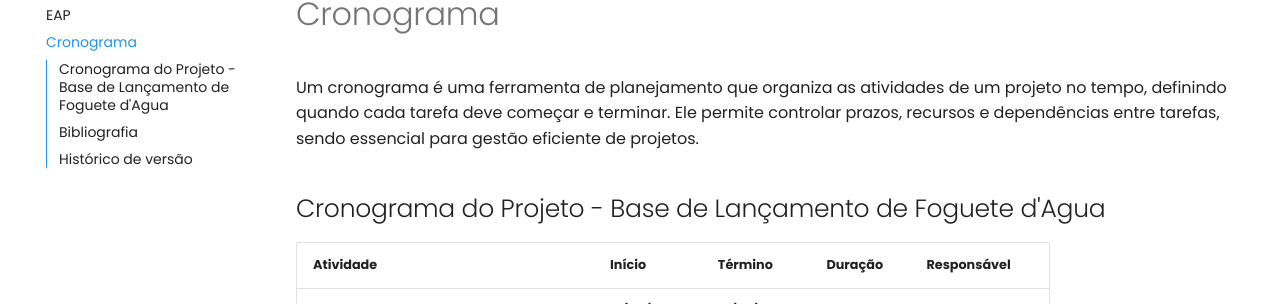
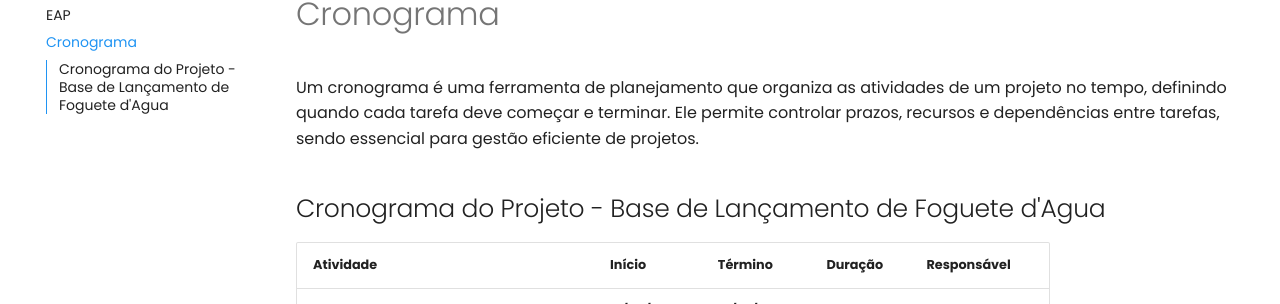
Before and after one commit to vitorfleonardo/ESP32-Rocket-Telemetry, an MkDocs documentation site: the page built from docs/planejamento/cronograma.md, in a window 1280 px wide. Shown: the part 198-502 px from the top of the page. Built offline with MkDocs 1.6.1 and Material for MkDocs 9.7.7, drawn with Linux system fonts in a browser that asks for light colours; comment, search, counter and statistics services are not loaded.

Commit message:
docs: adição do cronograma do projeto

```diff
--- a/docs/planejamento/cronograma.md
+++ b/docs/planejamento/cronograma.md
@@ -68,9 +68,7 @@
 | Backup e repositório                             | 09/07/2025   | 16/07/2025  | 8 dias  | Todos               |
 | Feedback e retrospectiva                         | 16/07/2025   | 16/07/2025  | 1 dia   | Todos               |
 
-
-
-## Bibliografia
+# Bibliografia
 
 > MAXIMIANO, Antonio Cesar Amaru. Administração: teoria e prática no contexto brasileiro. 7. ed. São Paulo: Atlas, 2011.
 
```
